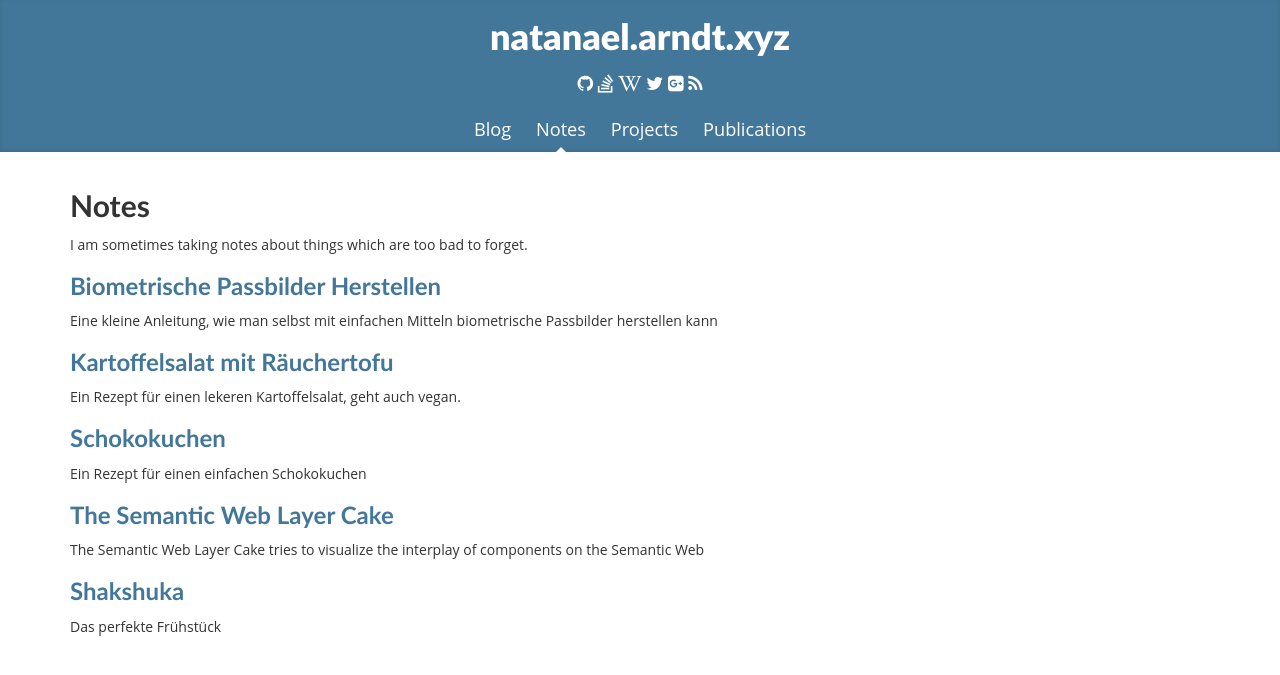
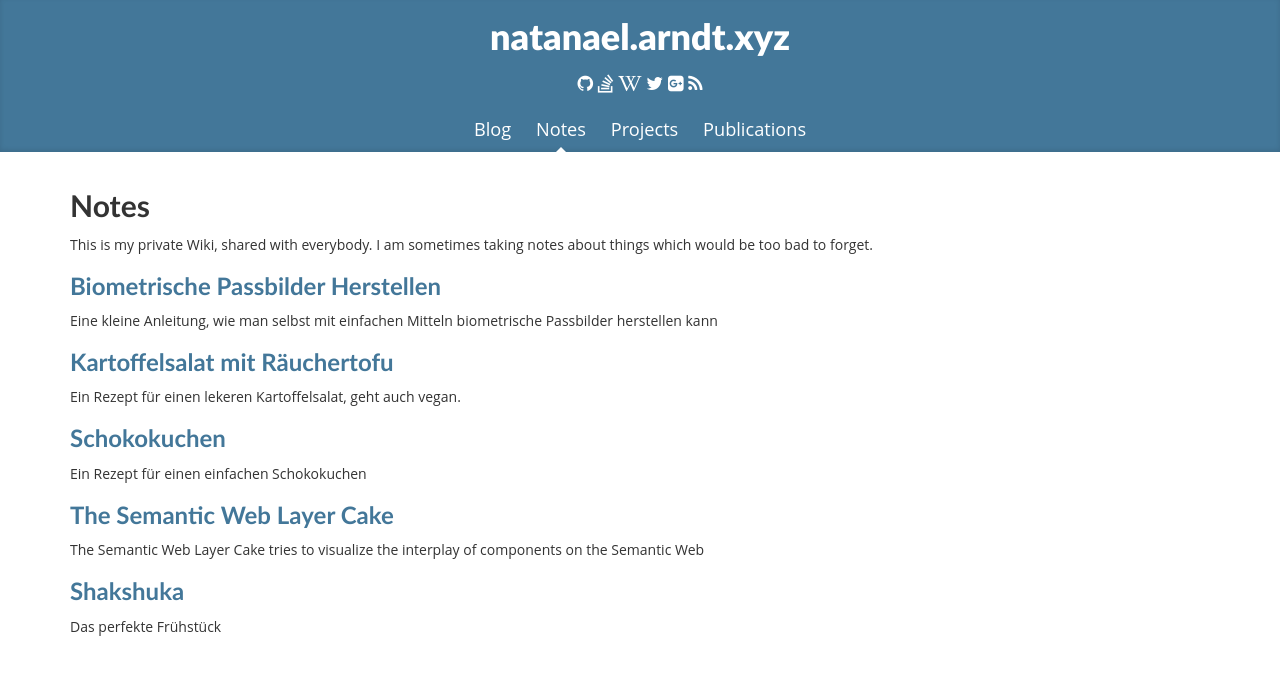
Before and after one commit to white-gecko/natanael.arndt.xyz, a Jekyll site: the page built from notes/index.html, in a window 1280 px wide. Shown: the top 675 px of the page. Built offline with Jekyll 4.4.1, drawn with Linux system fonts in a browser that asks for light colours.

Commit message:
More description

```diff
--- a/_includes/head.html
+++ b/_includes/head.html
@@ -23,7 +23,7 @@
       {% endif %}
     {% endif %}
     {% unless description %}
-      {% assign description = content | strip_html | strip_newlines | strip | truncate: 200, "…" %}
+      {% assign description = content | strip_newlines | strip_html | strip | truncate: 200, "…" %}
     {% endunless %}
 
     <title>{{ html_title }}</title>
--- a/_layouts/page.html
+++ b/_layouts/page.html
@@ -4,8 +4,8 @@ layout: default
 
 <header class="post-header">
     <h2>{{ page.title }}</h2>
-    {% if page.abstract %}
-    <p>{{ page.abstract }}</p>
+    {% if page.description %}
+    <p>{{ page.description }}</p>
     {% endif %}
 </header>
 
--- a/index.html
+++ b/index.html
@@ -2,6 +2,7 @@
 layout: default
 title: Blog
 weight: 0
+description: "This is my part of the Web, where I publish some ideas. Some as longer posts and some in short status messages, which should be somehow my part of a distributed twitter."
 ---
 
 <div class="home">
--- a/notes/index.html
+++ b/notes/index.html
@@ -2,7 +2,7 @@
 layout: page
 title: Notes
 weight: 50
-abstract: "I am sometimes taking notes about things which are too bad to forget."
+description: "This is my private Wiki, shared with everybody. I am sometimes taking notes about things which would be too bad to forget."
 ---
 
 {% for node in site.pages %}
--- a/projects.html
+++ b/projects.html
@@ -2,7 +2,7 @@
 layout: page
 title: Projects
 weight: 90
-abstract: "Most of the software I'm using is Open Source and I really like the idea of Open Source and Free Software.
+description: "Most of the software I'm using is Open Source and I really like the idea of Open Source and Free Software.
 This is one of the reasons why I try contribute my part usually under the terms of the GNU GPL.
 The software listed here are mainly scientific prototypes created, where I had a small or a big contribution, but it was never just my work, as it is usual in the scientific and the Open Source community."
 ---
--- a/publications.html
+++ b/publications.html
@@ -3,6 +3,7 @@ layout: page
 title: Publications
 rdf_prefix_path: "_data/prefix.sparql"
 weight: 100
+description: "Here you can find a list of my publications. Most of them with an open accessible link."
 ---
 
 {% capture query %}
```
